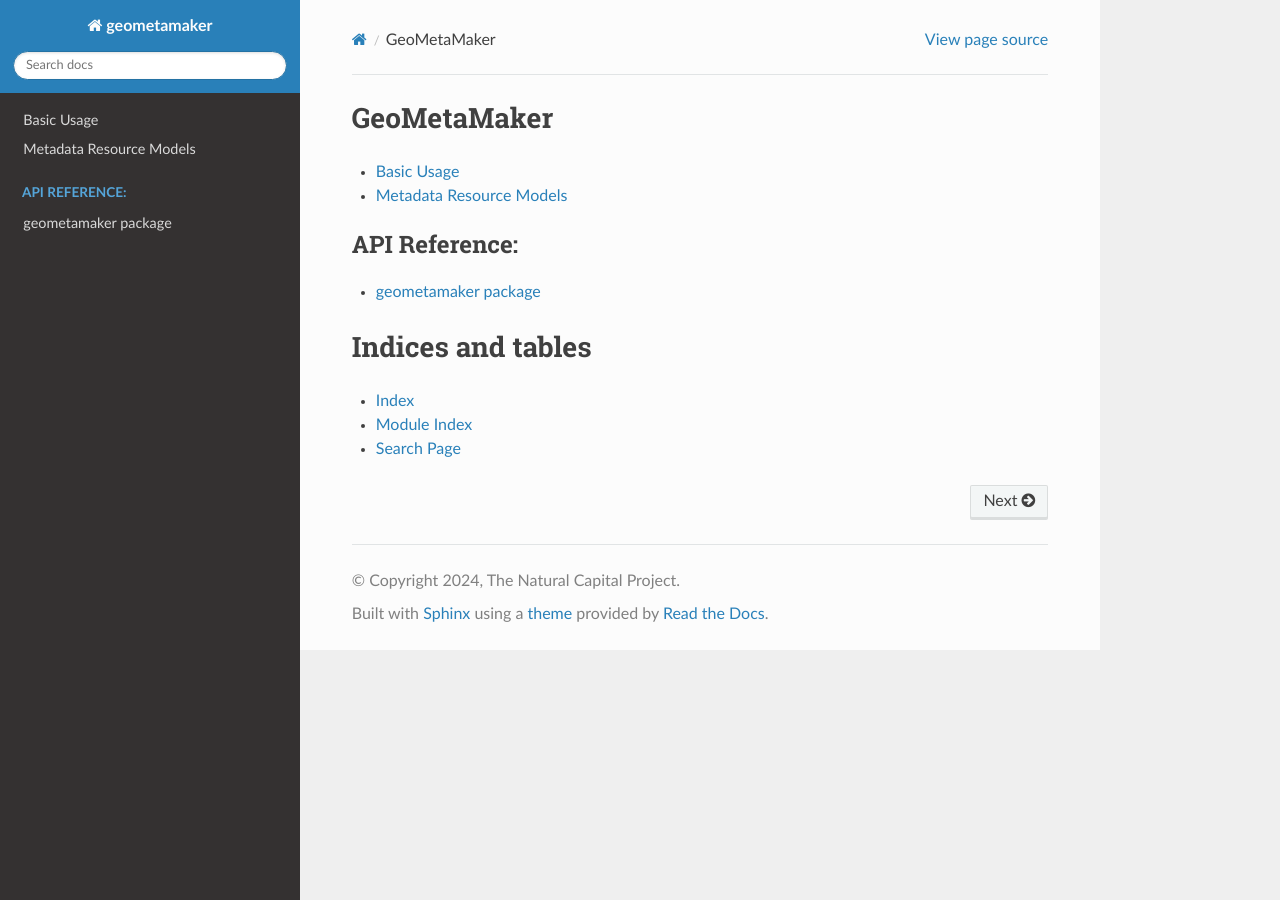
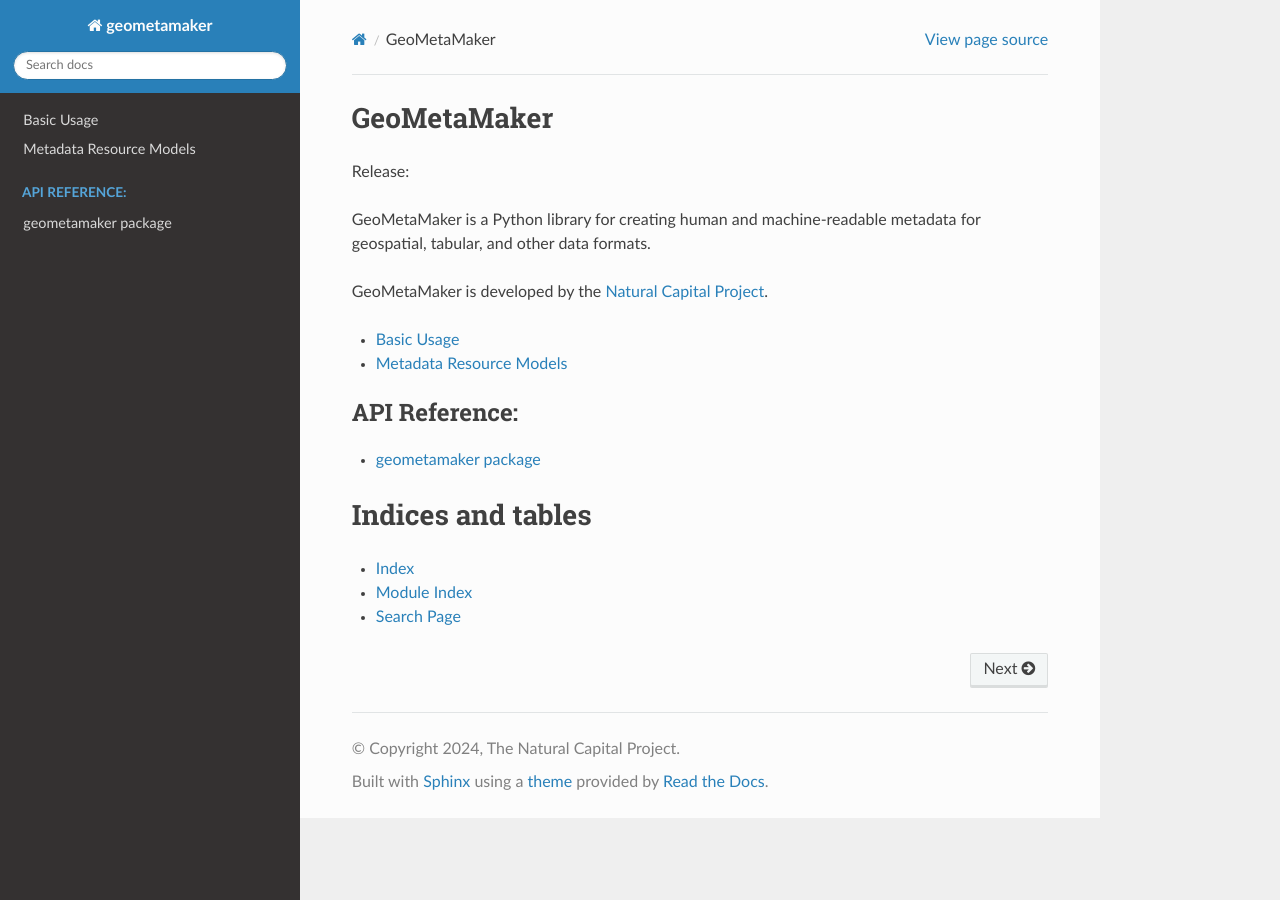
Before and after one commit to natcap/geometamaker, a Sphinx documentation site: the page built from docs/source/index.rst, in a window 1280 px wide. Built offline with Sphinx 7.4.7 and the Read the Docs theme 3.1.0, drawn with Linux system fonts in a browser that asks for light colours.

Commit message:
update to API docs homepage. #67

```diff
--- a/docs/source/index.rst
+++ b/docs/source/index.rst
@@ -4,7 +4,15 @@
    contain the root `toctree` directive.
 
 GeoMetaMaker
-========================================
+============
+
+Release: |release|
+
+GeoMetaMaker is a Python library for creating human and machine-readable
+metadata for geospatial, tabular, and other data formats.
+
+GeoMetaMaker is developed by the `Natural Capital Project <https://naturalcapitalproject.stanford.edu>`_.
+
 .. toctree::
    :maxdepth: 1
 
```
